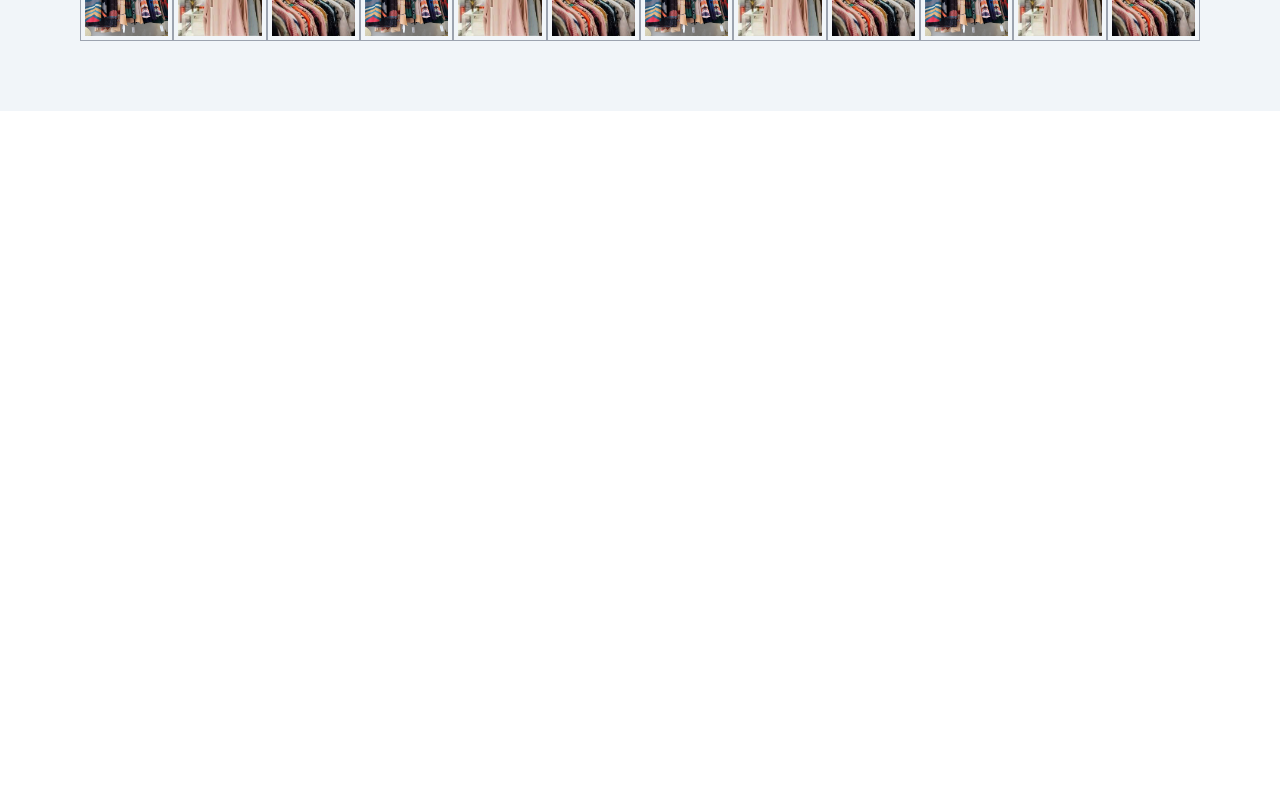
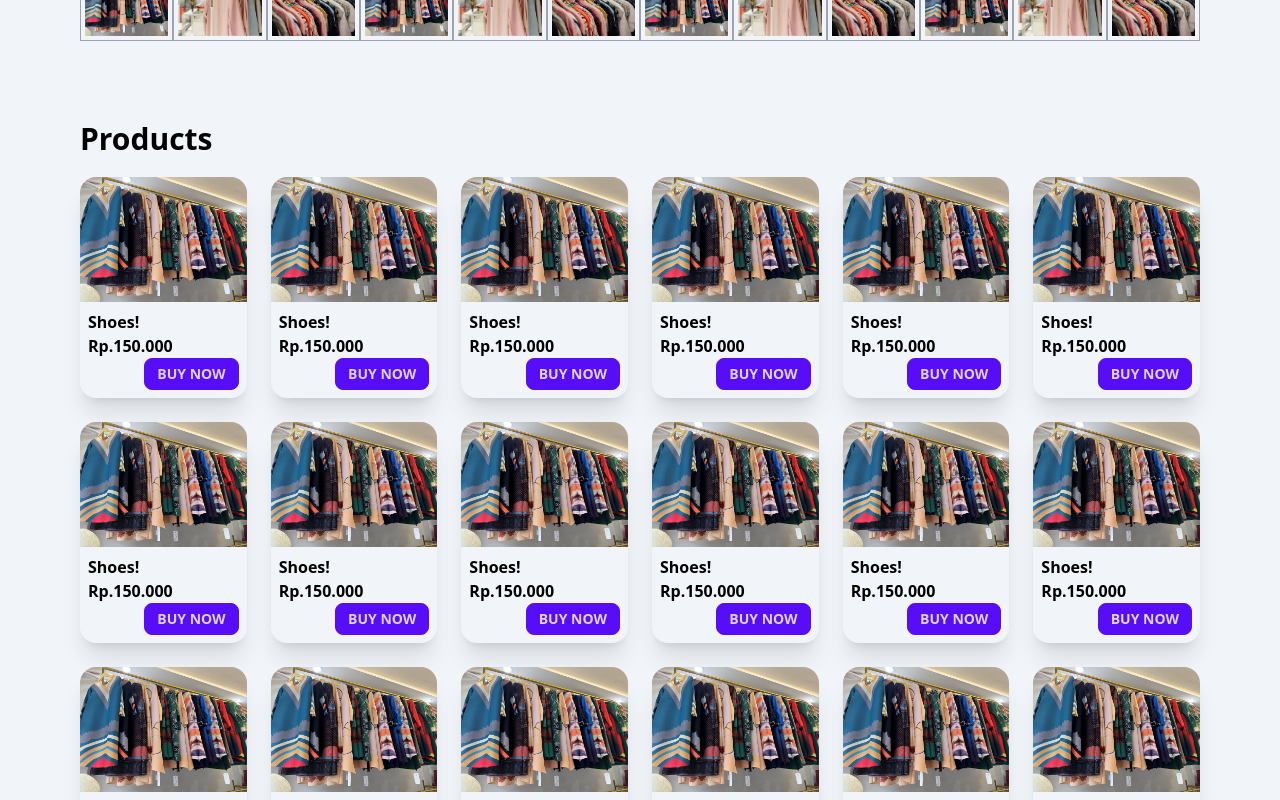
Before and after one commit to 12Ferdian12/LinkP, a Next.js app: page / in a window 1280 px wide. Shown: the part 760-1560 px from the top of the page. Before the commit the page ends 871 px from the top, so only its background shows below. Built offline with nearby package versions, Linux system fonts and the light colour scheme.

Commit message:
feat: add product section

```diff
--- /dev/null
+++ b/src/components/cards/cardProduct.tsx
@@ -0,0 +1,20 @@
+import React from "react";
+
+function CardProduct() {
+  return (
+    <div className="card w-full shadow-xl">
+      <figure>
+        <img src="/images/Img-1.jpeg" alt="Shoes" />
+      </figure>
+      <div className="p-2">
+        <h2 className="font-semibold text-black">Shoes!</h2>
+        <p className="font-bold text-black">Rp.150.000</p>
+        <div className="card-actions justify-end">
+          <button className="btn btn-primary btn-sm">Buy Now</button>
+        </div>
+      </div>
+    </div>
+  );
+}
+
+export default CardProduct;
--- /dev/null
+++ b/src/layouts/home/product/index.tsx
@@ -0,0 +1,17 @@
+import React from "react";
+import CardProduct from "@/components/cards/cardProduct";
+
+function ProductListSection() {
+  return (
+    <section className="px-[80px] space-y-5">
+      <div className="font-bold text-3xl text-black">Products</div>
+      <div className="grid grid-cols-6 gap-6">
+        {[...Array(24)].map((item, i) => {
+          return <CardProduct />;
+        })}
+      </div>
+    </section>
+  );
+}
+
+export default ProductListSection;
--- a/src/pages/index.tsx
+++ b/src/pages/index.tsx
@@ -3,6 +3,7 @@ import { Inter } from "next/font/google";
 import Navbar from "@/components/Navbar";
 import CaroselSection from "@/layouts/home/carosel";
 import CategoriesSection from "@/layouts/home/categories";
+import ProductListSection from "@/layouts/home/product/index";
 
 const inter = Inter({ subsets: ["latin"] });
 
@@ -13,6 +14,7 @@ export default function Home() {
       <main className="bg-slate-100 min-h-screen py-[70px] space-y-[80px]">
         <CaroselSection />
         <CategoriesSection />
+        <ProductListSection />
       </main>
     </>
   );
```
